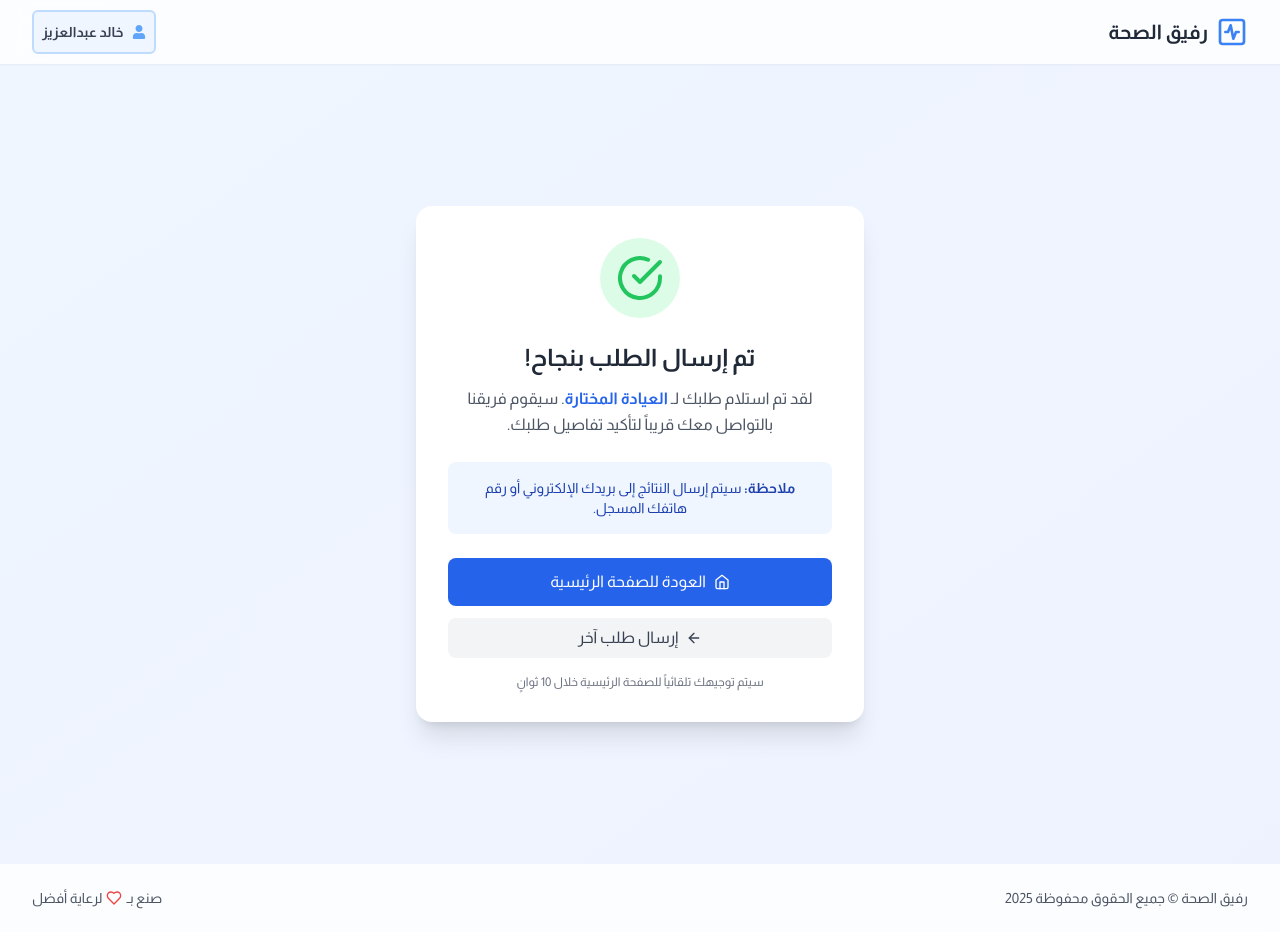
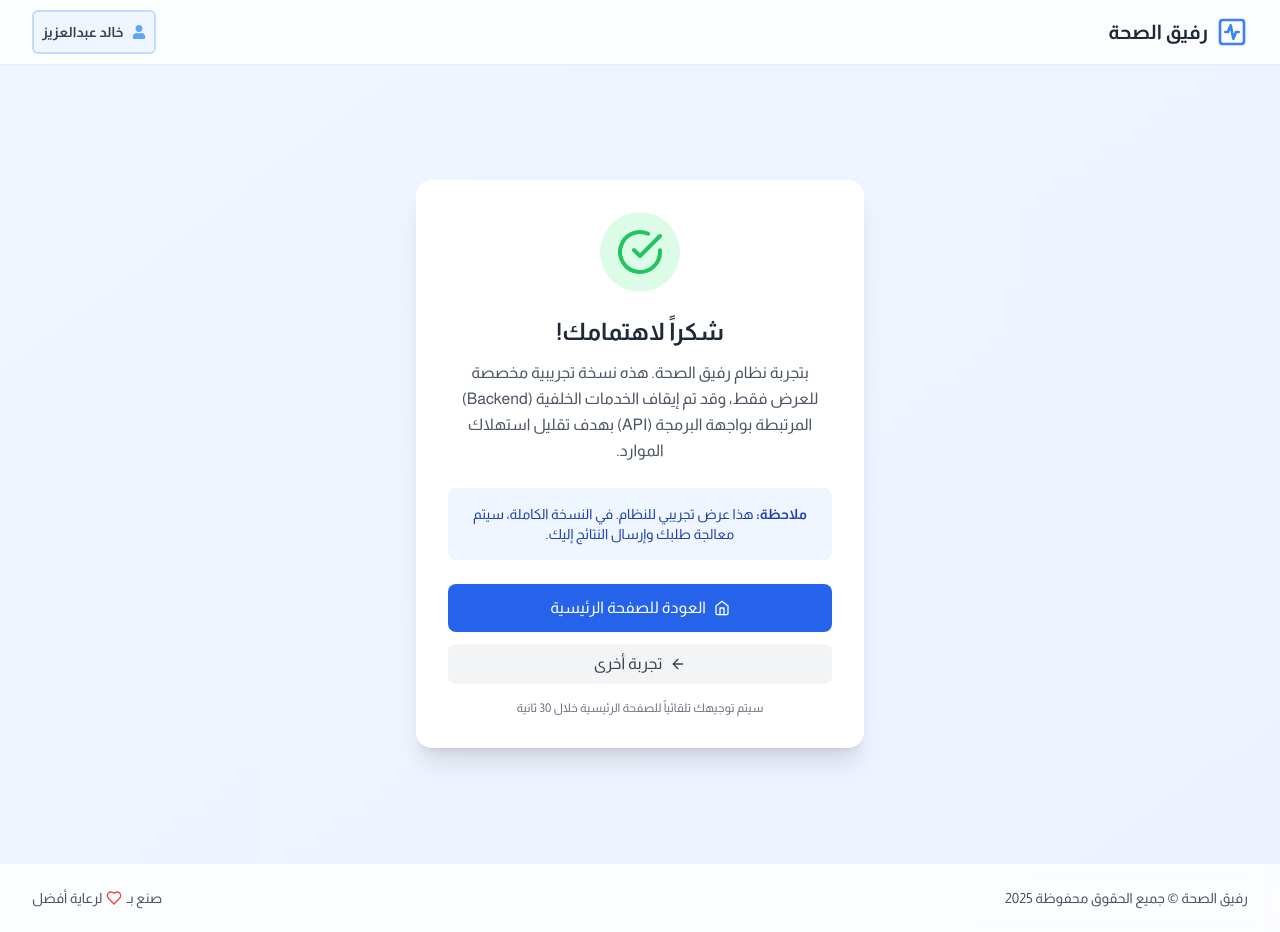
Before and after one commit to HamadAloqayli/medicare, a React (Vite) app: page /success in a window 1280 px wide. Built offline with nearby package versions, Linux system fonts and the light colour scheme.

Commit message:
changed success page content

```diff
--- a/src/pages/SuccessPage.jsx
+++ b/src/pages/SuccessPage.jsx
@@ -13,10 +13,10 @@ const SuccessPage = () => {
   const clinicInfo = location.state?.clinicInfo || selectedClinic;
 
   useEffect(() => {
-    // Auto redirect to home after 10 seconds
+    // Auto redirect to home after 30 seconds
     const timer = setTimeout(() => {
       navigate("/");
-    }, 10000);
+    }, 30000);
 
     return () => clearTimeout(timer);
   }, [navigate]);
@@ -47,22 +47,20 @@ const SuccessPage = () => {
             transition={{ delay: 0.3 }}
           >
             <h1 className="text-2xl font-bold text-gray-800 mb-3">
-              تم إرسال الطلب بنجاح!
+              شكراً لاهتمامك!
             </h1>
 
             <p className="text-gray-600 mb-6 leading-relaxed">
-              لقد تم استلام طلبك لـ{" "}
-              <span className="font-semibold text-blue-600">
-                {clinicInfo?.nameAR || "العيادة المختارة"}
-              </span>
-              . سيقوم فريقنا بالتواصل معك قريباً لتأكيد تفاصيل طلبك.
+              بتجربة نظام رفيق الصحة. هذه نسخة تجريبية مخصصة للعرض فقط، وقد تم
+              إيقاف الخدمات الخلفية (Backend) المرتبطة بواجهة البرمجة (API) بهدف
+              تقليل استهلاك الموارد.
             </p>
 
             {/* Additional Info */}
             <div className="bg-blue-50 rounded-lg p-4 mb-6">
               <p className="text-sm text-blue-800">
-                <span className="font-semibold">ملاحظة:</span> سيتم إرسال
-                النتائج إلى بريدك الإلكتروني أو رقم هاتفك المسجل.
+                <span className="font-semibold">ملاحظة:</span> هذا عرض تجريبي
+                للنظام. في النسخة الكاملة، سيتم معالجة طلبك وإرسال النتائج إليك.
               </p>
             </div>
 
@@ -81,13 +79,13 @@ const SuccessPage = () => {
                 className="w-full py-2 px-4 bg-gray-100 hover:bg-gray-200 text-gray-700 font-medium rounded-lg transition-colors duration-200 flex items-center justify-center gap-2"
               >
                 <ArrowLeft className="w-4 h-4" />
-                إرسال طلب آخر
+                تجربة أخرى
               </button>
             </div>
 
             {/* Auto redirect notice */}
             <p className="text-xs text-gray-500 mt-4">
-              سيتم توجيهك تلقائياً للصفحة الرئيسية خلال 10 ثوانٍ
+              سيتم توجيهك تلقائياً للصفحة الرئيسية خلال 30 ثانية
             </p>
           </motion.div>
         </div>
```
